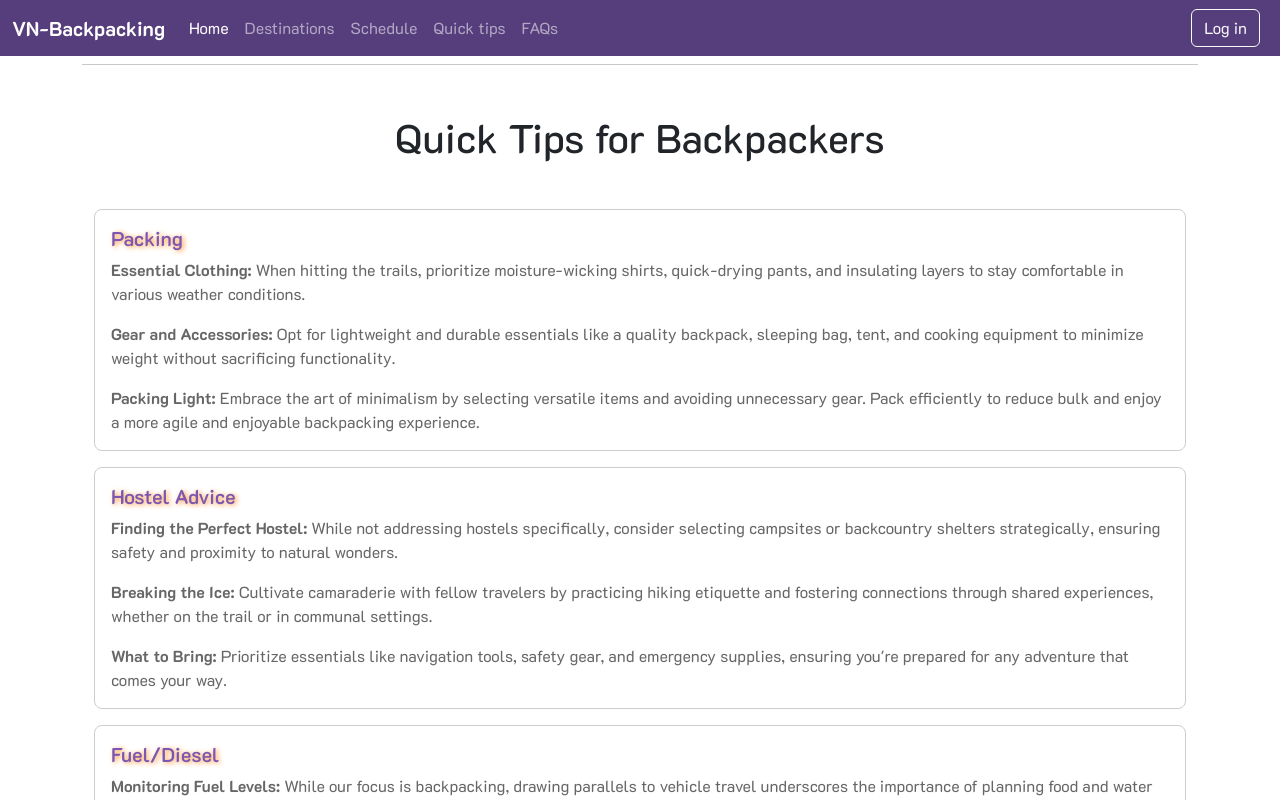
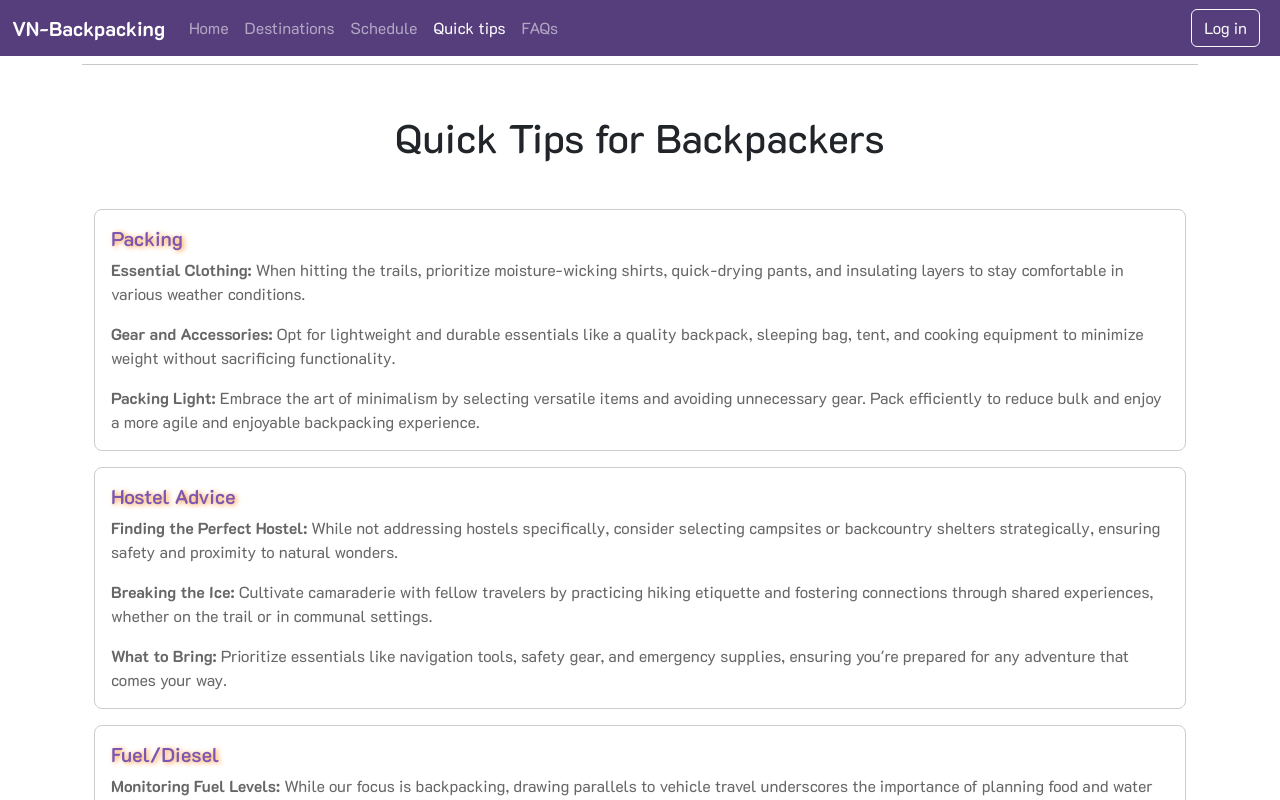
Before and after one commit to ThienAnUIT2022/project_web, a React (Create React App) app in the folder project-web-app/front-end/: page /quicktips in a window 1280 px wide. Shown: the top 800 px of the page. Built offline with nearby package versions, Linux system fonts and the light colour scheme.

Commit message:
finish dynamic header that change after loggin and active nav-link based on the pages is stand on

```diff
--- a/project-web-app/front-end/src/components/Header.jsx
+++ b/project-web-app/front-end/src/components/Header.jsx
@@ -1,7 +1,12 @@
-import React from 'react';
+import React, { useContext } from 'react';
+import { Link, useLocation } from 'react-router-dom';
+import { AuthContext } from '../context/AuthContext';
+import images from '../assets/images';
 import '../assets/css/Header.css';
 
 function Header() {
+    const location = useLocation();
+    const { isLoggedIn } = useContext(AuthContext);
     return (
         <div>
             <header >
@@ -23,31 +28,38 @@ function Header() {
                         <div className="collapse navbar-collapse" id="navbarCollapse">
                             <ul className="navbar-nav me-auto mb-2 mb-md-0">
                                 <li className="nav-item">
-                                    <a
-                                    className="nav-link active"
-                                    aria-current="page"
-                                    href="/"
-                                    >Home</a>
+                                    <Link className={`nav-link ${location.pathname === '/' ? 'active' : ''}`} to="/">Home</Link>
                                 </li>
                                 <li className="nav-item">
-                                    <a className="nav-link" href="/destination">Destinations</a>
+                                    <Link className={`nav-link ${location.pathname === '/destination' ? 'active' : ''}`} to="/destination">Destinations</Link>
                                 </li>
                                 <li className="nav-item">
-                                    <a className="nav-link" href="/schedule">Schedule</a>
+                                    <Link className={`nav-link ${location.pathname === '/schedule' ? 'active' : ''}`} to="/schedule">Schedule</Link>
                                 </li>
                                 <li className="nav-item">
-                                    <a className="nav-link" href="/quicktips">Quick tips</a>
+                                    <Link className={`nav-link ${location.pathname === '/quicktips' ? 'active' : ''}`} to="/quicktips">Quick tips</Link>
                                 </li>
                                 <li className="nav-item">
-                                    <a className="nav-link" href="/FAQs">FAQs</a>
+                                    <Link className={`nav-link ${location.pathname === '/FAQs' ? 'active' : ''}`} to="/FAQs">FAQs</Link>
                                 </li>
                             </ul>
                             <div className="text-end">
+                            {isLoggedIn ? (
+                                <a href='/profile' target='_blank'>
+                                    <img src={images['avtHeader.png']}
+                                        className='rounded-circle'
+                                        alt='Avatar'
+                                        height='40px'
+                                        width='40px'
+                                    />
+                                </a>
+                            ) : (
                                 <a href="/login" target="_blank">
                                     <button type="button" className="btn btn-outline-light me-2">
-                                    Log in
+                                        Log in
                                     </button>
                                 </a>
+                            )}
                             </div>
                         </div>
                     </div>
--- a/project-web-app/front-end/src/pages/Home.jsx
+++ b/project-web-app/front-end/src/pages/Home.jsx
@@ -1,18 +1,14 @@
-import React, {useContext} from 'react';
-import { AuthContext } from '../context/AuthContext';
+import React from 'react';
 import Map from '../components/Map';
-import LoggedHeader from '../components/LoggedHeader';
 import Header from '../components/Header';
 import Footer from '../components/Footer';
 import '../assets/css/home.css';
 import images from '../assets/images';
 
 function Home() {
-    const { isLoggedIn } = useContext(AuthContext);
-
     return (
         <div className="Homepage">
-            {isLoggedIn ?<LoggedHeader></LoggedHeader>:  <Header></Header> }
+            <Header></Header>
             <main>
                 <div id="myCarousel" className="carousel slide" data-bs-ride="carousel">
                     <div className="carousel-indicators">
--- a/project-web-app/front-end/src/pages/Login/Login.jsx
+++ b/project-web-app/front-end/src/pages/Login/Login.jsx
@@ -26,8 +26,7 @@ function Login() {
     password: "",
   });
 
-  const {setIsLoggedIn} = useContext(AuthContext); // Lấy setIsLoggedIn từ AuthContext
-
+  const { setIsLoggedIn } = useContext(AuthContext);
   const [errors, setErrors] = useState({});
 
   const handleInput = (event) => {
```
